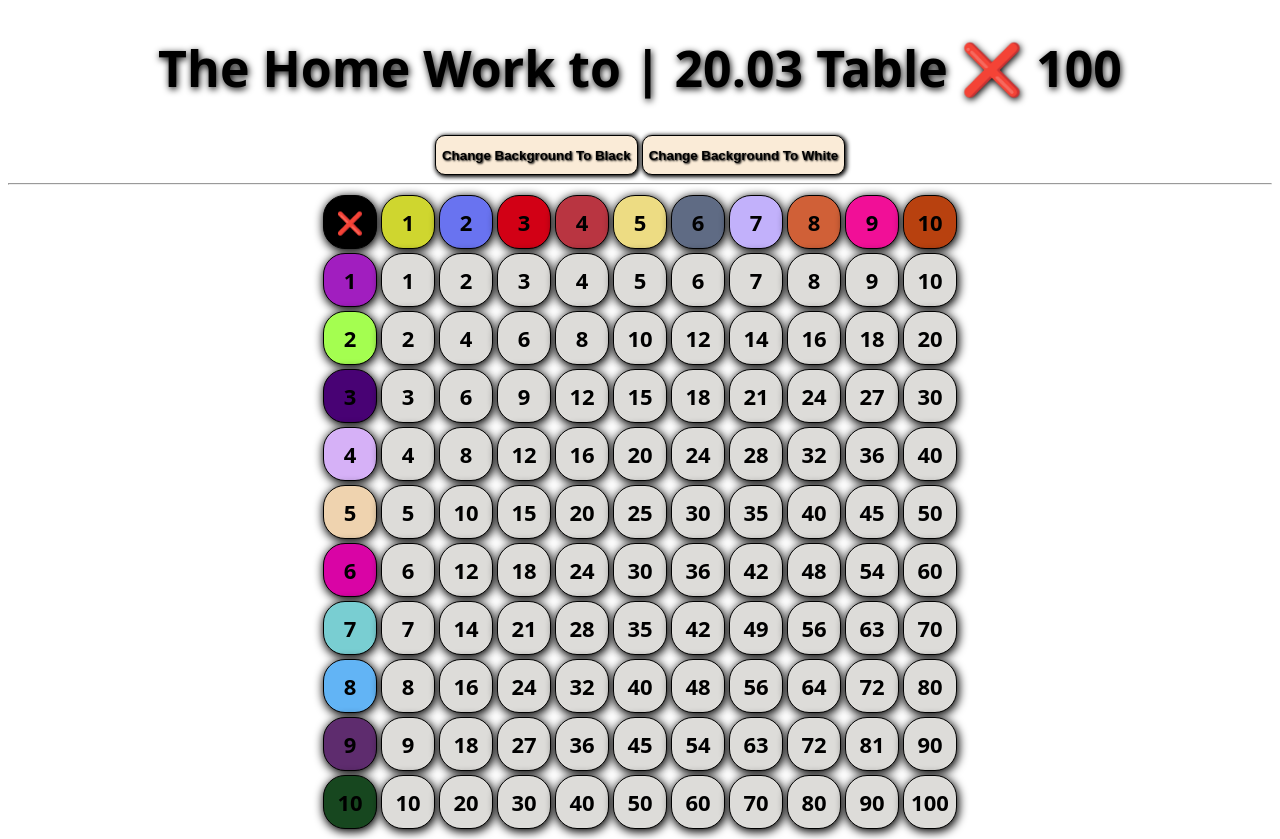
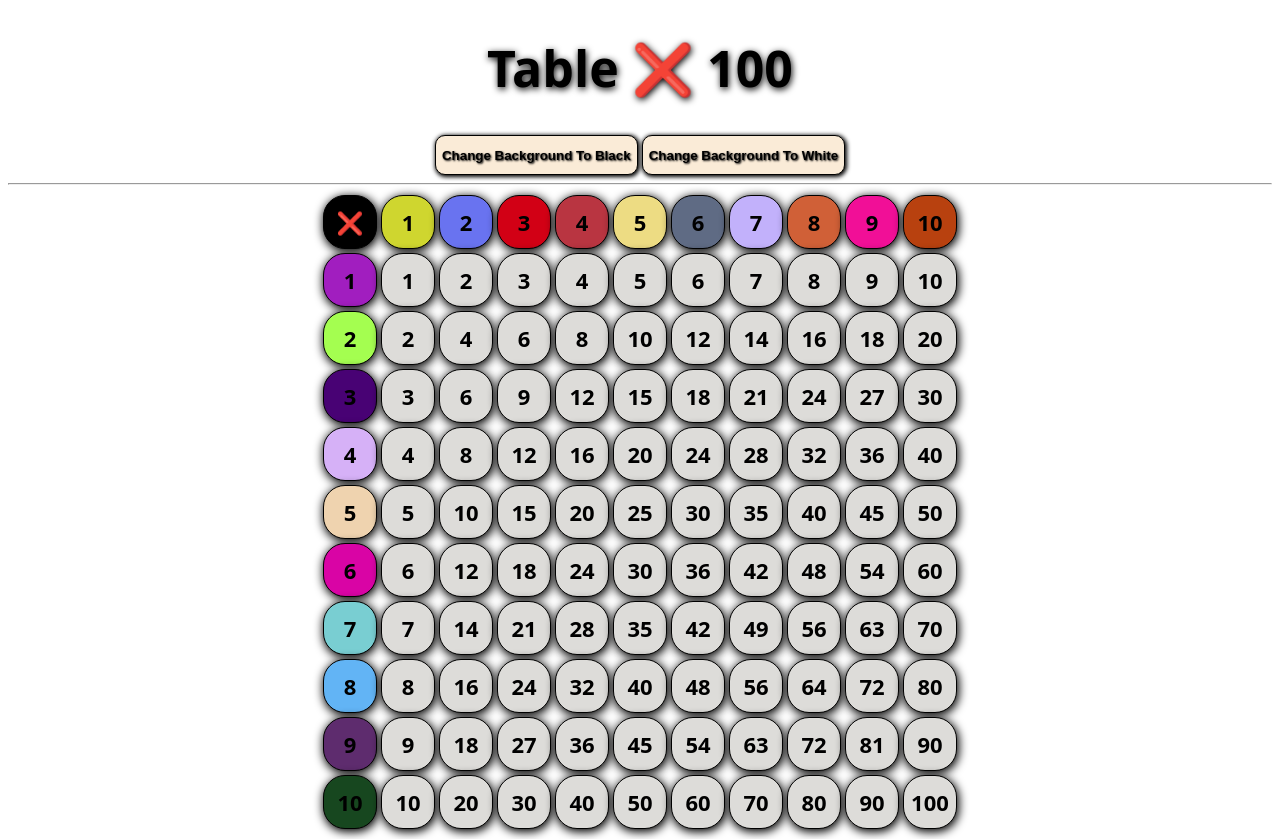
Before and after one commit to ChananelAzenkot/Table-X-100, a plain HTML site: page index.html in a window 1280 px wide. Drawn offline with Linux system fonts and the light colour scheme.

Commit message:
Table ❌ 100

```diff
--- a/index.html
+++ b/index.html
@@ -9,7 +9,7 @@
     <script src="script.js" defer></script>
   </head>
   <body>
-    <h1>The Home Work to | 20.03 Table ❌ 100 </h1>
+    <h1> Table ❌ 100 </h1>
     <button onclick="changeBGToBlack()">Change Background To Black</button>
     <button onclick="changeBGToWhite()">Change Background To White</button>
     <br />
```
